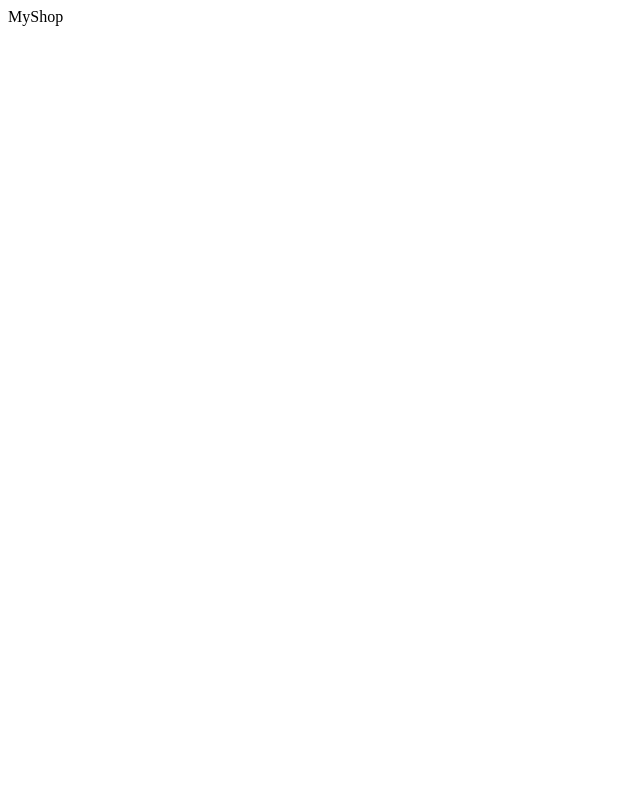
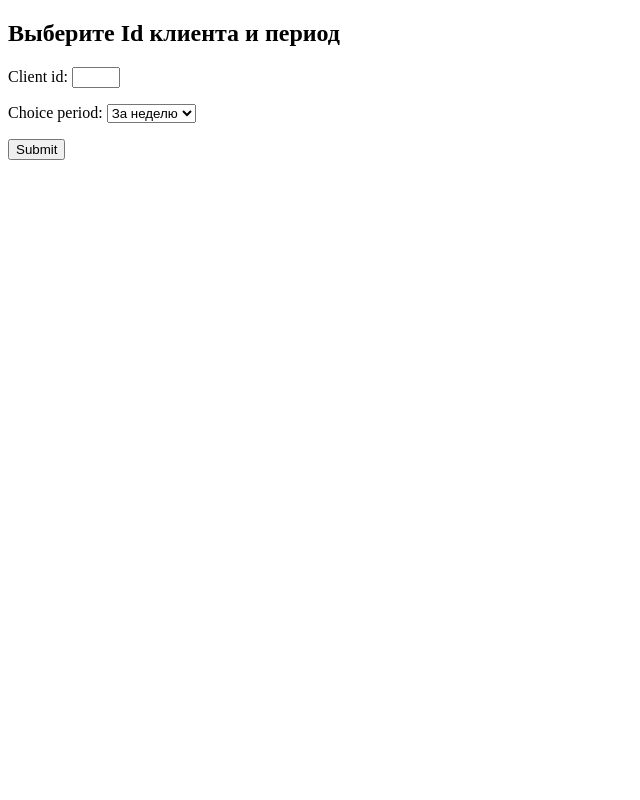
Before and after one commit to b-fang-code/Django_hw, a Django app: page / in a window 1280 px wide. Before the commit the part shown is almost empty. Shown: the whole page, without its empty margins (0-640 px from the left). Run offline with Django 5.2, Linux system fonts and the light colour scheme.

Commit message:
hw3 is done

```diff
--- /dev/null
+++ b/hw_shop_project/shopapp/forms.py
@@ -0,0 +1,6 @@
+from django import forms
+
+
+class ChoiceForm(forms.Form):
+    client_id = forms.IntegerField(min_value=1, max_value=8)
+    choice_period = forms.ChoiceField(choices=[('week', 'За неделю'), ('month', 'За месяц'), ('year', 'За год')])
--- /dev/null
+++ b/hw_shop_project/shopapp/templates/shopapp/index.html
@@ -0,0 +1,12 @@
+{% extends 'shopapp/base.html' %}
+
+{% block title %}Выберите категорию{% endblock %}
+
+{% block content %}
+    <h2>Выберите Id клиента и период</h2>
+    <form method="post">
+        {% csrf_token %}
+        {{ form.as_p }}
+        <input type="submit" value="Submit">
+    </form>
+{% endblock %}
--- a/hw_shop_project/shopapp/templates/shopapp/orders_by.html
+++ b/hw_shop_project/shopapp/templates/shopapp/orders_by.html
@@ -9,4 +9,5 @@
             <li>{{ product.name }}</li>
         {% endfor %}
     </ul>
+    <button class="button" onclick="history.back()">Назад</button>
 {% endblock %}
--- a/hw_shop_project/shopapp/views.py
+++ b/hw_shop_project/shopapp/views.py
@@ -2,18 +2,26 @@ from django.shortcuts import get_object_or_404, render
 from django.http import HttpResponse
 from django.db.models import Prefetch
 from .models import Client, Product, Order
+from .forms import ChoiceForm
 from faker import Faker
 import datetime
 
 
-# Создайте шаблон, который выводит список заказанных клиентом товаров из всех его заказов с сортировкой по времени:
-# — за последние 7 дней (неделю)
-# — за последние 30 дней (месяц)
-# — за последние 365 дней (год)
-# Товары в списке не должны повторятся
-
 def index(request):
-    return HttpResponse("MyShop")
+    if request.method == 'POST':
+        form = ChoiceForm(request.POST)
+        if form.is_valid():
+            choice = form.cleaned_data['choice_period']
+            client_id = form.cleaned_data['client_id']
+            if choice == 'week':
+                return orders_by_week(request, client_id)
+            if choice == 'month':
+                return orders_by_month(request, client_id)
+            if choice == 'year':
+                return orders_by_year(request, client_id)
+    else:
+        form = ChoiceForm()
+    return render(request, 'shopapp/index.html', {'form': form})
 
 
 def create_client(request):
```
